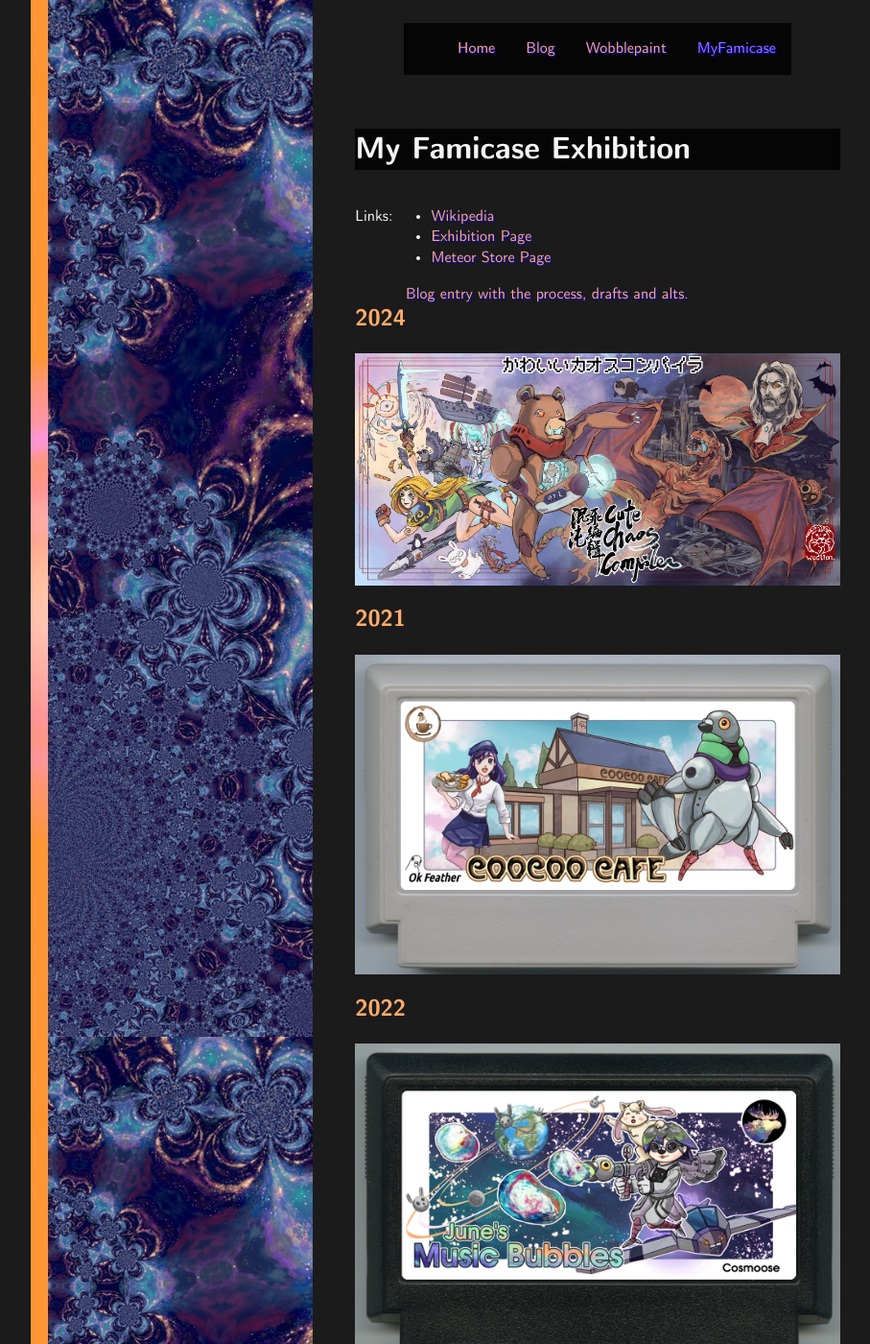
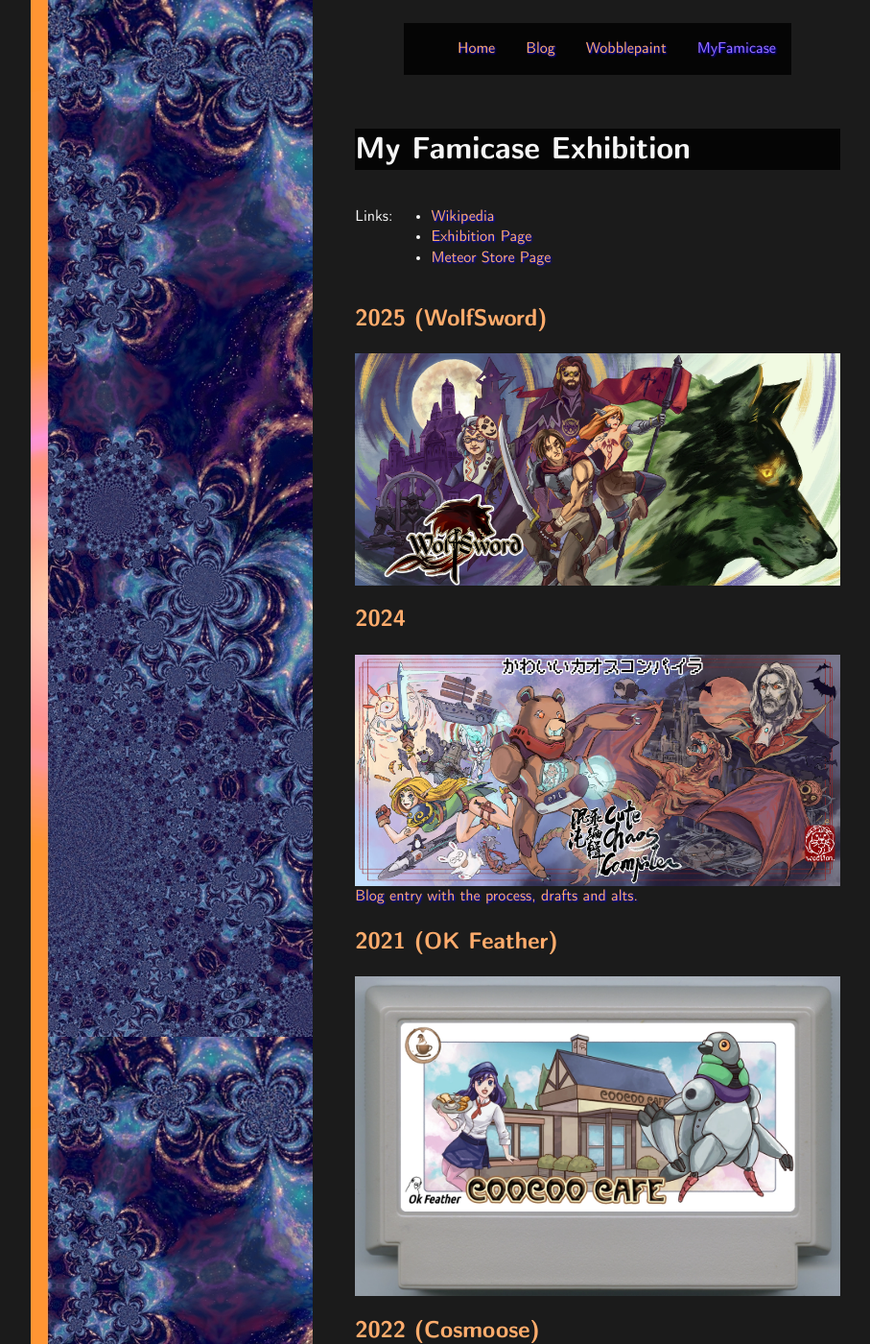
Before and after one commit to Le09/le09.github.io, a Jekyll site: the page built from myfamicase.html, in a window 1280 px wide and 1400 px high. Shown: the whole window at 96% size, without its empty margins (17-924 px from the left). Built offline with Jekyll 4.4.1, drawn with Linux system fonts in a browser that asks for light colours.

Commit message:
myfamicase 2025

```diff
--- a/myfamicase.html
+++ b/myfamicase.html
@@ -17,12 +17,15 @@ title: "My Famicase Exhibition"
 </div>
 <div class="flexbox-h-container">
 
+  <h2>2025 (WolfSword)</h2>
+  <img src="/assets/img/myfamicase/wolfsword.webp" alt="WolfSword My Famicase Entry"  class="dblock hovermax"/>
+
   <h2>2024</h2>
+  <img src="/assets/img/myfamicase/6.fami4_full.webp" alt="final 24 illustration."  class="dblock hovermax"/>
   <a href="/2024/04/27/FAMI.html">Blog entry with the process, drafts and alts.</a>
-  <img src="/assets/img/myfamicase/6.fami4_full.webp" alt="final 24 illustration."  class="dblock hovermax"/>
-  <h2>2021</h2>
+  <h2>2021 (OK Feather)</h2>
   <img src="/assets/img/myfamicase/ok_feather_244.webp" alt="OK Feather My Famicase Entry" class="center"/>
-  <h2>2022</h2>
+  <h2>2022 (Cosmoose)</h2>
   <img src="/assets/img/myfamicase/cosmoose_118.webp" alt="Cosmoose My Famicase Entry" class="center"/>
   <h2>2023</h2>
   <img src="/assets/img/myfamicase/leonine_197.webp" alt="Leonine My Famicase Entry" class="center"/>
```
Also changed, not shown: assets/img/myfamicase/wolfsword.webp (added).
